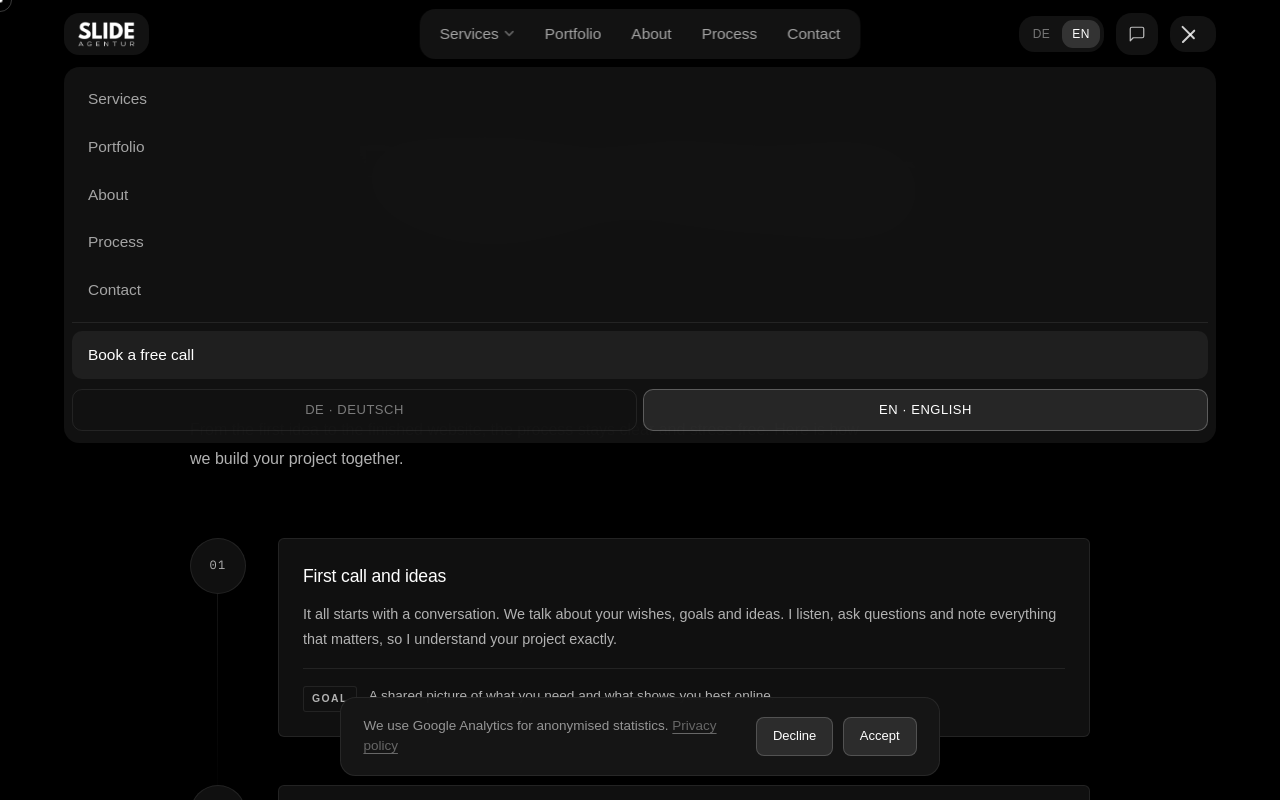
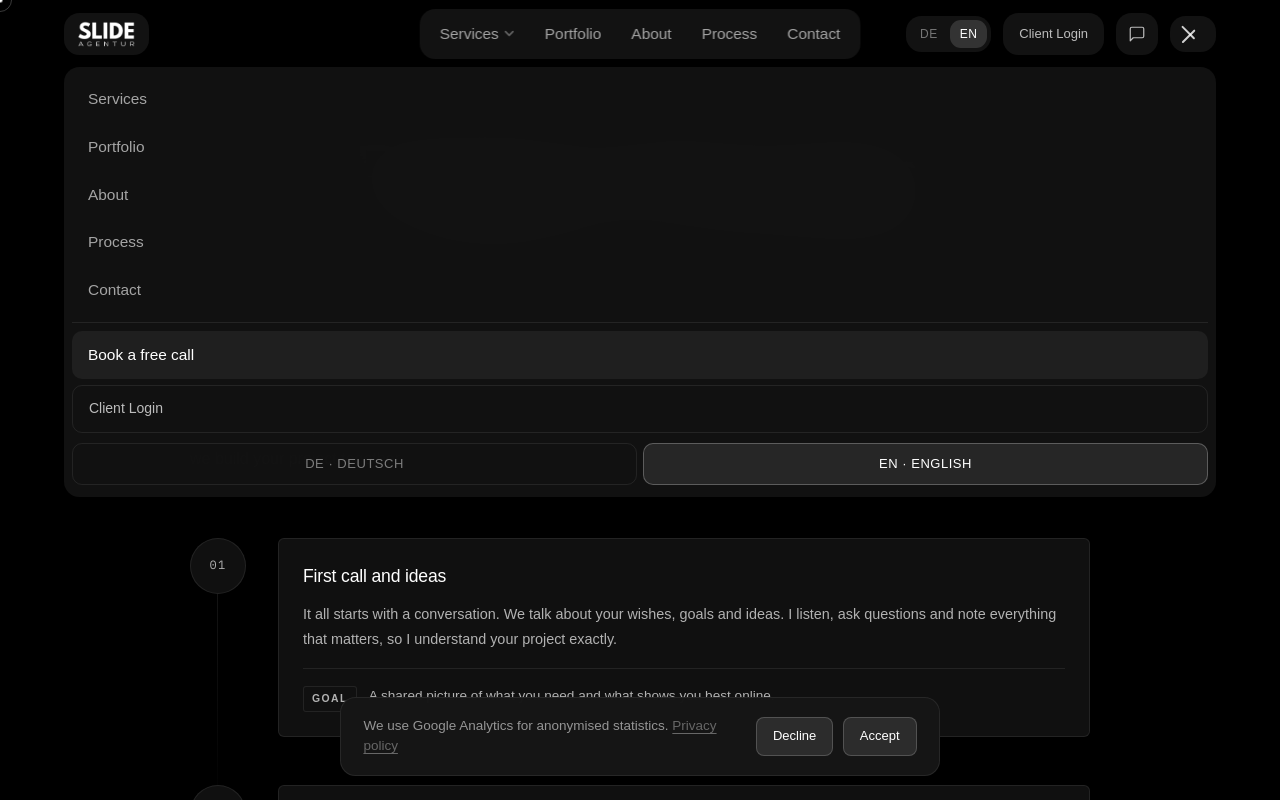
Before and after one commit to ak0f/netlifyt, a Next.js app: page /ablauf in a window 1280 px wide. Both pictures are taken after a click on the button "Open menu". Shown: the top 800 px of the page. Built offline with nearby package versions, Linux system fonts and the light colour scheme; a web font is replaced by a local one.

Commit message:
kundenlogin button

```diff
--- a/components/Navbar.tsx
+++ b/components/Navbar.tsx
@@ -220,6 +220,28 @@ export default function Navbar() {
             </div>
 
             <Link
+              href="https://dashboard.slideagentur.ch"
+              target="_blank"
+              rel="noopener noreferrer"
+              className="hidden lg:inline-flex"
+              style={{
+                ...PILL,
+                padding: '0 16px', height: '42px',
+                alignItems: 'center', justifyContent: 'center',
+                color: 'rgba(255,255,255,0.72)',
+                fontSize: '13px',
+                fontWeight: 400,
+                whiteSpace: 'nowrap',
+                textDecoration: 'none',
+                transition: 'color 0.2s, background 0.2s',
+              }}
+              onMouseEnter={e => { (e.currentTarget as HTMLElement).style.color = '#fff'; (e.currentTarget as HTMLElement).style.background = 'rgba(60,60,60,0.60)' }}
+              onMouseLeave={e => { (e.currentTarget as HTMLElement).style.color = 'rgba(255,255,255,0.72)'; (e.currentTarget as HTMLElement).style.background = 'rgba(36,36,36,0.50)' }}
+            >
+              {t.nav.login}
+            </Link>
+
+            <Link
               href="/kontakt"
               aria-label={t.a11y.bookCall}
               className="hidden lg:inline-flex"
@@ -296,6 +318,16 @@ export default function Navbar() {
                 style={{ display: 'block', padding: '12px 16px', color: '#fff', fontSize: '15.41px', fontWeight: 400, textDecoration: 'none', borderRadius: '10px', background: 'rgba(255,255,255,0.06)', marginBottom: '6px' }}
               >
                 {t.hero.cta}
+              </Link>
+
+              <Link
+                href="https://dashboard.slideagentur.ch"
+                target="_blank"
+                rel="noopener noreferrer"
+                onClick={() => setOpen(false)}
+                style={{ display: 'block', padding: '12px 16px', color: 'rgba(255,255,255,0.72)', fontSize: '14px', fontWeight: 400, textDecoration: 'none', borderRadius: '10px', border: '1px solid rgba(255,255,255,0.08)', marginBottom: '6px' }}
+              >
+                {t.nav.login}
               </Link>
 
               {/* Language switch */}
--- a/lib/i18n.ts
+++ b/lib/i18n.ts
@@ -3,7 +3,7 @@ export type Lang = 'de' | 'en'
 const de = {
   nav: {
     services: 'Leistungen', references: 'Referenzen', about: 'Über uns',
-    process: 'Ablauf', contact: 'Kontakt',
+    process: 'Ablauf', contact: 'Kontakt', login: 'Login für Kunden',
   },
   hero: {
     line1: 'SLIDE ist deine Digitalagentur in Bern.',
@@ -200,7 +200,7 @@ const de = {
 const en: typeof de = {
   nav: {
     services: 'Services', references: 'Portfolio', about: 'About',
-    process: 'Process', contact: 'Contact',
+    process: 'Process', contact: 'Contact', login: 'Client Login',
   },
   hero: {
     line1: 'SLIDE is your digital agency in Berne.',
```
